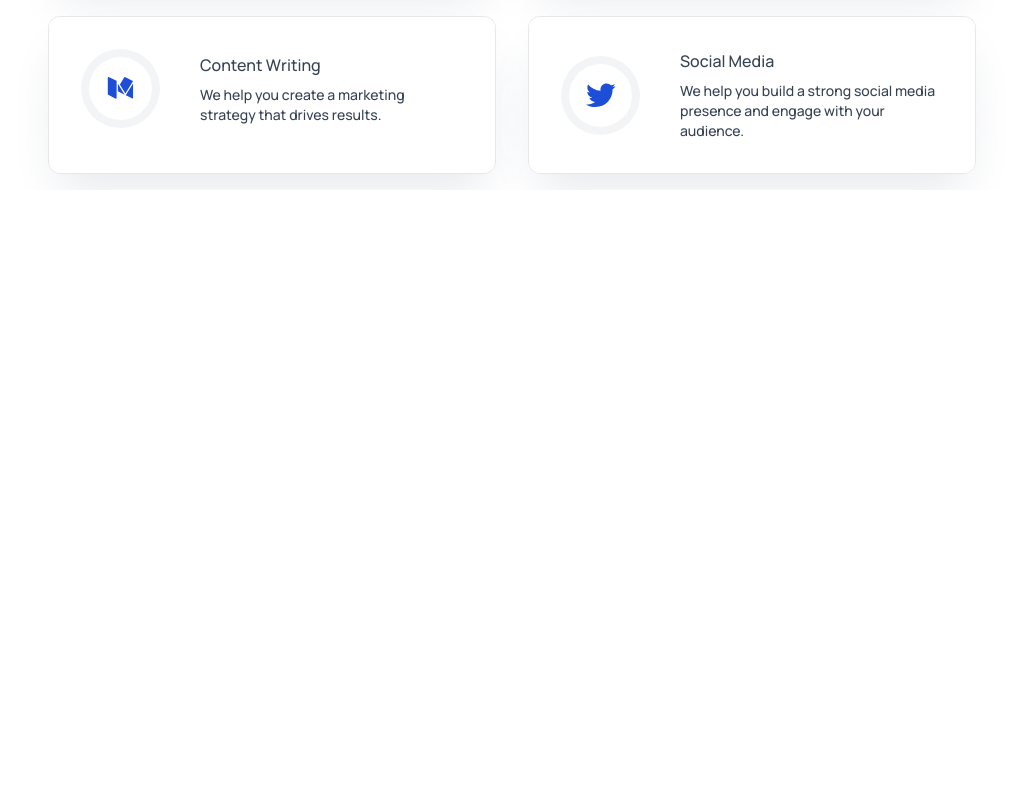
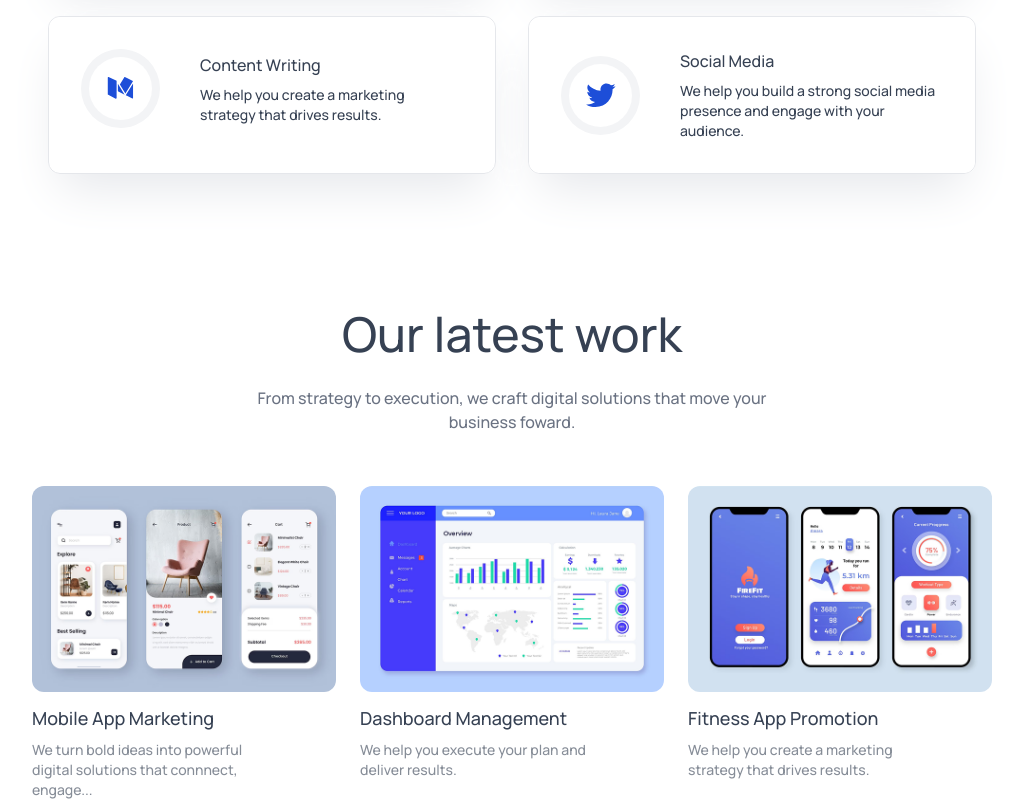
Before and after one commit to Staggs-hertz/agency.ai, a React (Vite) app: page / in a window 1280 px wide. Shown: the part 1724-2524 px from the top of the page, without its empty margins (128-1151 px from the left). Before the commit the page ends 1914 px from the top, so only its background shows below. Built offline with nearby package versions, Linux system fonts and the light colour scheme.

Commit message:
create the our-work section component

```diff
--- a/src/App.jsx
+++ b/src/App.jsx
@@ -3,6 +3,7 @@
 import Hero from './components/Hero';
 import TrustedBySection from './components/TrustedBySection';
 import Services from './components/Services';
+import OurWork from './components/OurWork';
 
 const App = () => {
 
@@ -15,6 +16,7 @@
       <Hero />
       <TrustedBySection />
       <Services />
+      <OurWork />
     </div>
   )
 }
--- /dev/null
+++ b/src/components/OurWork.jsx
@@ -0,0 +1,46 @@
+import React from 'react'
+import Title from './Title'
+import assets from '../assets/assets'
+
+const OurWork = () => {
+
+  //array of data to be displayed on this section
+  const workData = [
+    {
+      title: 'Mobile App Marketing',
+      description: 'We turn bold ideas into powerful digital solutions that connnect, engage...',
+      image: assets.work_mobile_app,
+    },
+    {
+      title: 'Dashboard Management',
+      description: 'We help you execute your plan and deliver results.',
+      image: assets.work_dashboard_management,
+    },
+    {
+      title: 'Fitness App Promotion',
+      description: 'We help you create a marketing strategy that drives results.',
+      image: assets.work_fitness_app,
+    }
+  ]
+
+  return (
+    <div id='our-work' className='flex flex-col items-center gap-7 px-4 sm:px-12 lg:px-24 xl:px-40 pt-30 text-gray-700 dark:text-white'>
+      <Title title='Our latest work' desc='From strategy to execution, we craft digital solutions that move your business foward.'/>
+
+      <div className='grid sm:grid-cols-2 lg:grid-cols-3 gap-6 w-full max-w-5xl'>
+
+        {/* The section data is mapped through and for each element a div card is created */}
+        {workData.map((work, index) => (
+          <div key={index} className='hover:scale-105 duration-500 transition-all cursor-pointer'>
+            <img src={work.image} className='w-full rounded-xl' alt="" />
+            <h3 className='mt-3 mb-2 text-lg font-semibold'>{work.title}</h3>
+            <p className='text-sm opacity-60 w-5/6'>{work.description}</p>
+          </div>
+        ))}
+
+      </div>
+    </div>
+  )
+}
+
+export default OurWork
```
